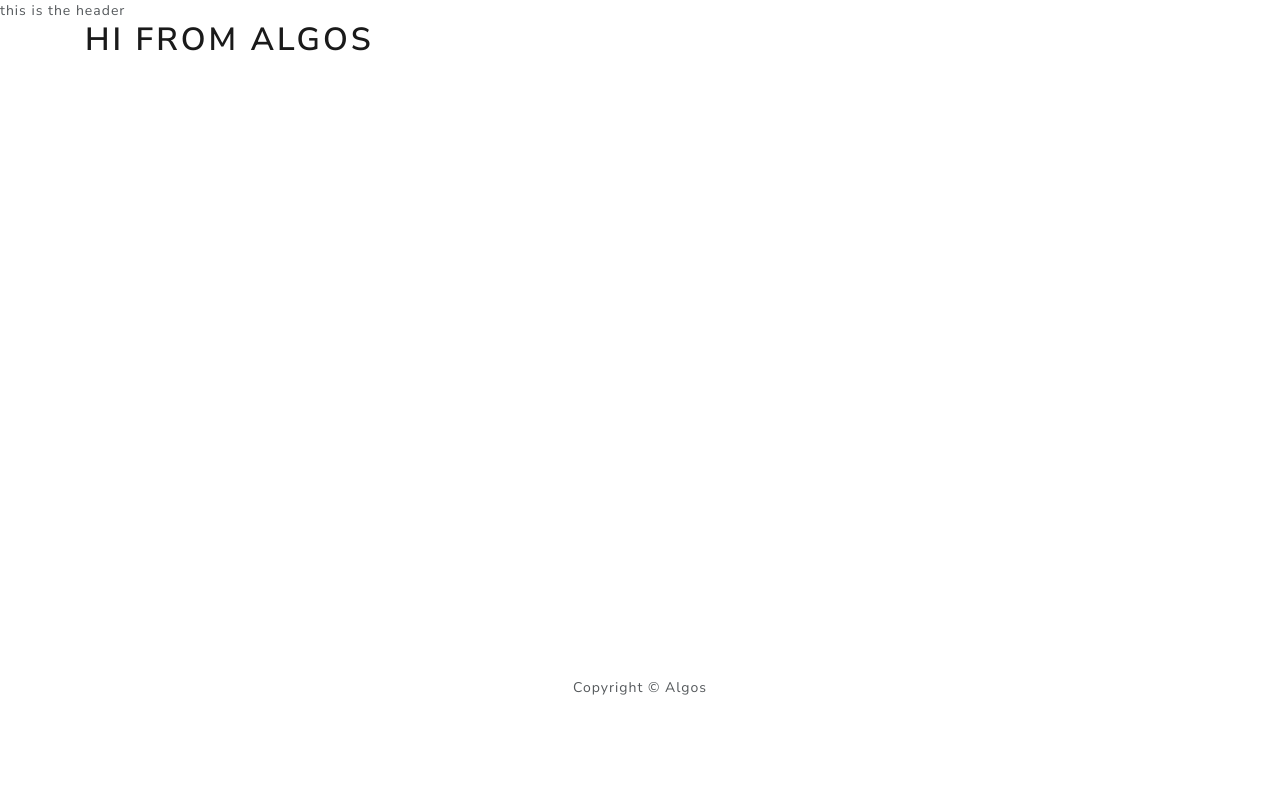
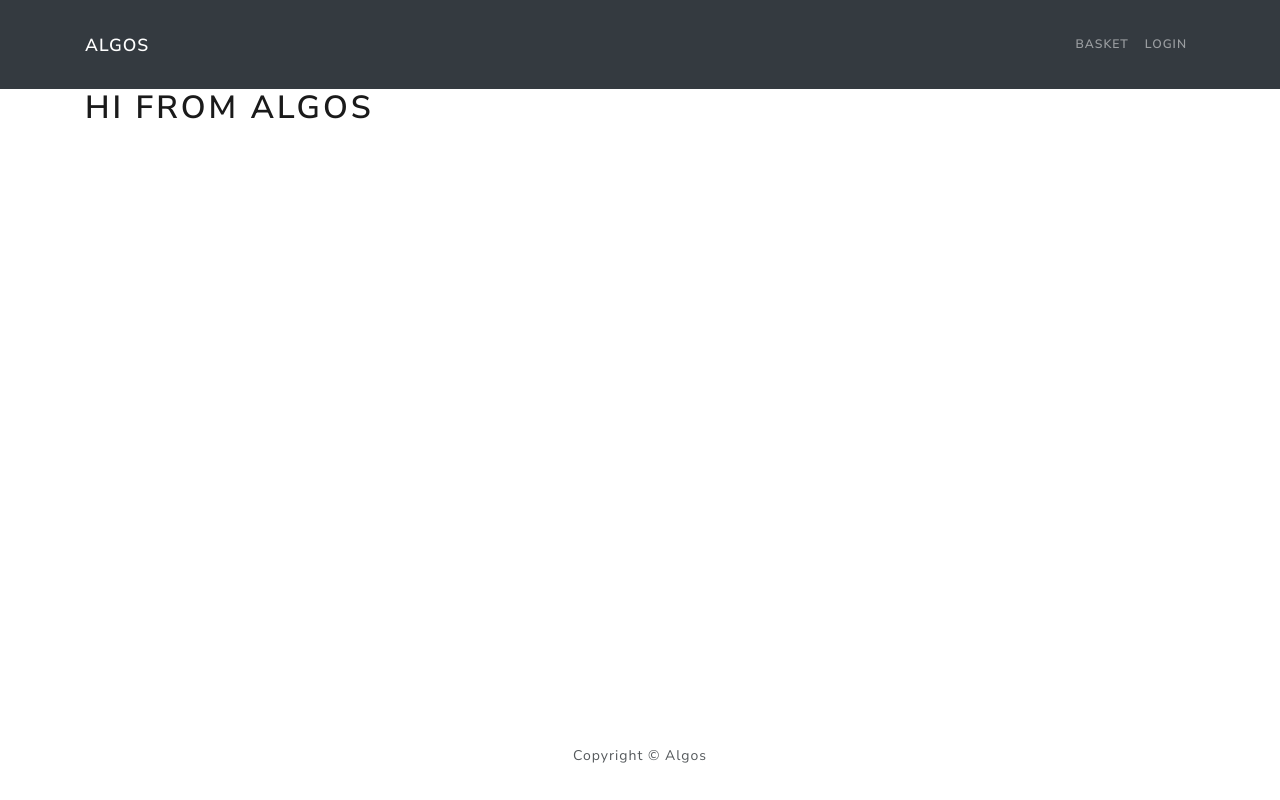
Before and after one commit to atbeesley/algos_shop, a React (Create React App) app in the folder frontend/: page / in a window 1280 px wide. Built offline with nearby package versions, Linux system fonts and the light colour scheme.

Commit message:
header looking good

```diff
--- a/frontend/src/components/Header.js
+++ b/frontend/src/components/Header.js
@@ -1,11 +1,21 @@
 import React from 'react'
-import { Container } from 'react-bootstrap'
-
+import { Nav, Navbar, Container } from 'react-bootstrap'
 
 const Header = () => {
     return (
         <header>
-            this is the header
+            <Navbar bg="dark" variant="dark" expand="lg" collapseOnSelect>
+                <Container>
+                    <Navbar.Brand href="/home">Algos</Navbar.Brand>
+                    <Navbar.Toggle aria-controls="basic-navbar-nav" />
+                    <Navbar.Collapse id="basic-navbar-nav">
+                        <Nav className="ml-auto">
+                        <Nav.Link href="/basket">Basket</Nav.Link>
+                        <Nav.Link href="/login">Login</Nav.Link>
+                        </Nav>
+                    </Navbar.Collapse>
+                </Container>
+            </Navbar>
         </header>
     )
 }
```
